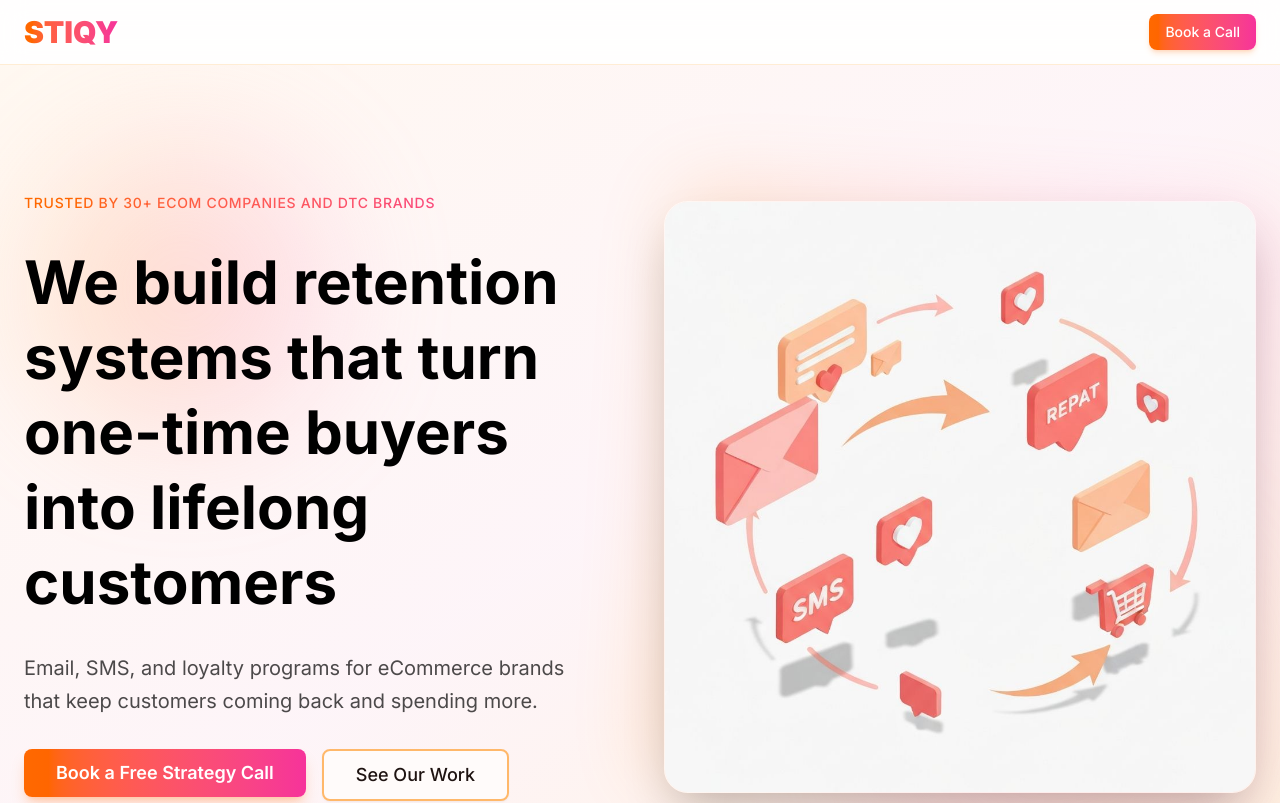
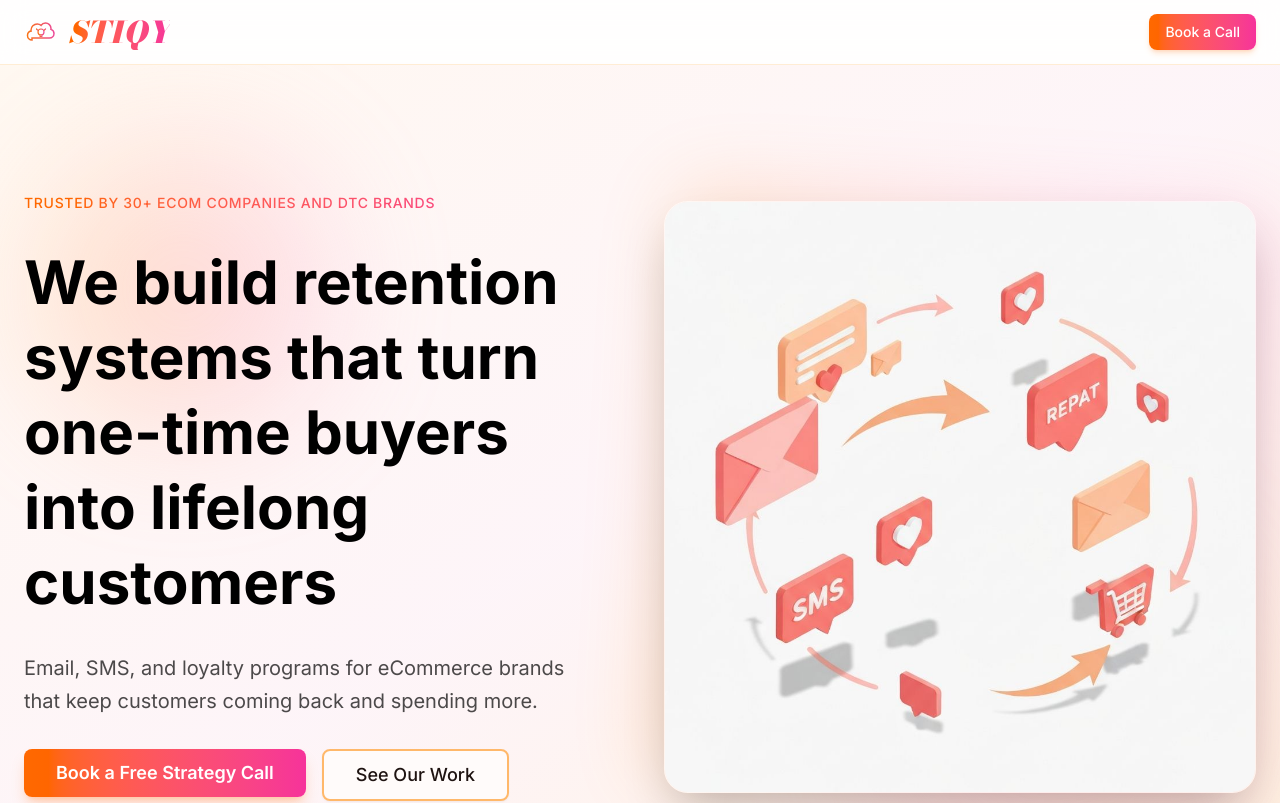
Before and after one commit to marysemenovawork/stiqy-website, a Next.js app: page / in a window 1280 px wide. Shown: the top 803 px of the page. Built offline with nearby package versions, Linux system fonts and the light colour scheme.

Commit message:
Bodoni Moda + cloud icon logo in components/navbar.tsx

```diff
--- a/components/navbar.tsx
+++ b/components/navbar.tsx
@@ -4,9 +4,28 @@ export function Navbar() {
   return (
     <nav className="sticky top-0 z-50 border-b border-orange-100 bg-white/80 backdrop-blur-md">
       <div className="container mx-auto px-6 h-16 flex items-center justify-between">
-        <span className="text-3xl font-black bg-gradient-to-r from-orange-500 to-pink-500 bg-clip-text text-transparent" style={{ fontFamily: 'var(--font-abril)' }}>
-          STIQY
-        </span>
+        <div className="flex items-center gap-2">
+          <svg width="36" height="36" viewBox="0 0 36 36" fill="none" xmlns="http://www.w3.org/2000/svg">
+            <defs>
+              <linearGradient id="cloudGradNavbar" x1="0%" y1="0%" x2="100%" y2="0%">
+                <stop offset="0%" stopColor="#f97316"/>
+                <stop offset="100%" stopColor="#ec4899"/>
+              </linearGradient>
+            </defs>
+            {/* Cloud shape */}
+            <path d="M8 26c-2.5 0-4.5-2-4.5-4.5 0-2.2 1.5-4 3.6-4.4C7 16.8 7 16.5 7 16.2c0-3.4 2.8-6.2 6.2-6.2 1.5 0 2.9.5 3.9 1.4C18 9.9 19.6 9 21.5 9c3 0 5.5 2.5 5.5 5.5 0 .3 0 .6-.1.9 1.8.6 3.1 2.3 3.1 4.1 0 2.5-2 4.5-4.5 4.5H8z" stroke="url(#cloudGradNavbar)" strokeWidth="1.5" fill="none"/>
+            {/* Lightbulb */}
+            <circle cx="17" cy="18" r="3" stroke="url(#cloudGradNavbar)" strokeWidth="1.2" fill="none"/>
+            <path d="M15.5 21h3M16 22.5h2" stroke="url(#cloudGradNavbar)" strokeWidth="1.2" strokeLinecap="round"/>
+            {/* Rays */}
+            <line x1="17" y1="13" x2="17" y2="14.5" stroke="url(#cloudGradNavbar)" strokeWidth="1.2" strokeLinecap="round"/>
+            <line x1="12.5" y1="15" x2="13.5" y2="16" stroke="url(#cloudGradNavbar)" strokeWidth="1.2" strokeLinecap="round"/>
+            <line x1="21.5" y1="15" x2="20.5" y2="16" stroke="url(#cloudGradNavbar)" strokeWidth="1.2" strokeLinecap="round"/>
+          </svg>
+          <span className="text-3xl bg-gradient-to-r from-orange-500 to-pink-500 bg-clip-text text-transparent" style={{ fontFamily: 'var(--font-bodoni)', fontStyle: 'italic', fontWeight: 900 }}>
+            STIQY
+          </span>
+        </div>
         <Button
           className="bg-gradient-to-r from-orange-500 to-pink-500 hover:from-orange-600 hover:to-pink-600 text-white font-medium shadow-md shadow-orange-500/20"
           asChild
```
